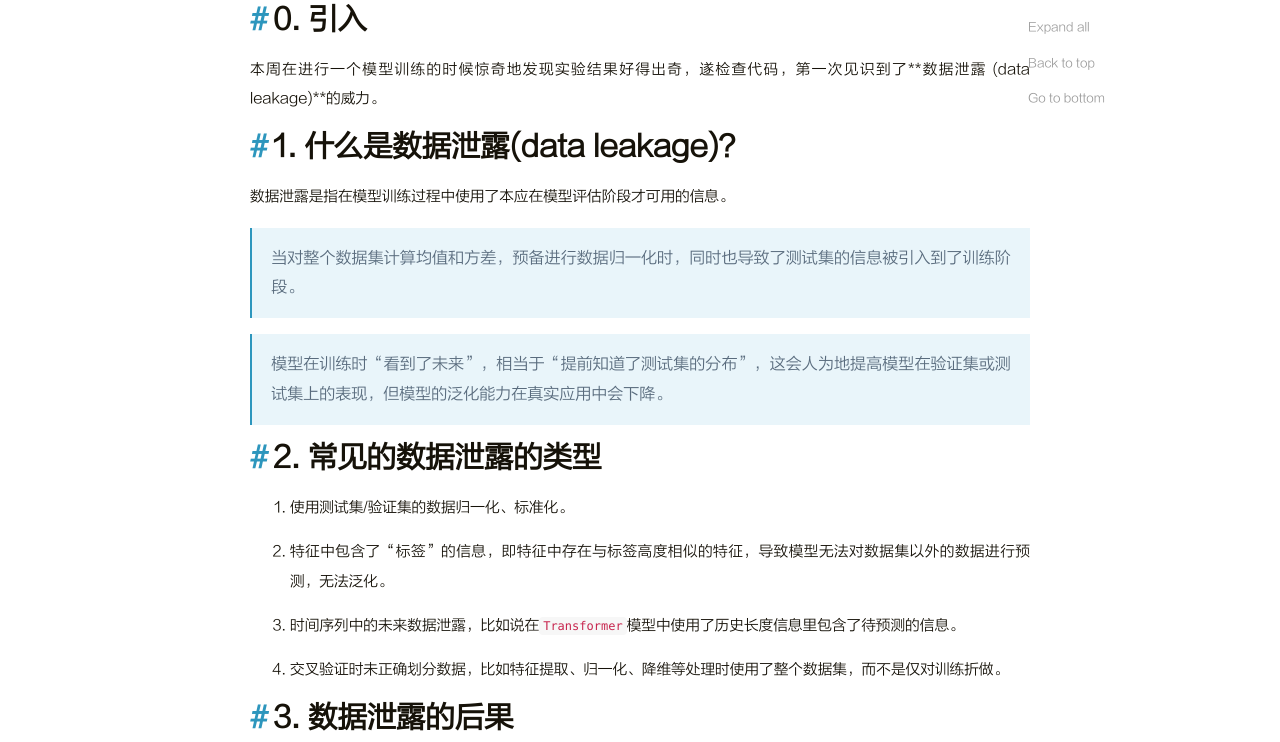
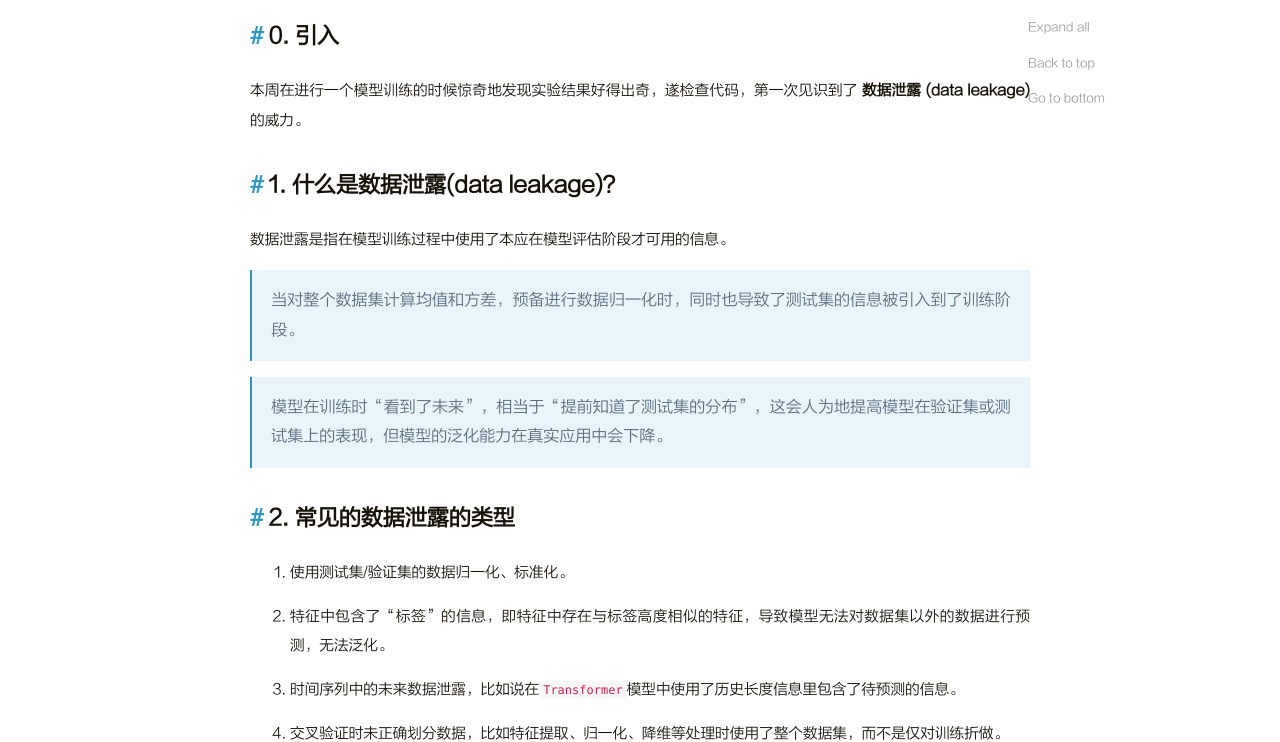
Before and after one commit to Regina-G-AK/Regina-G-AK.github.io, a plain HTML site: page 2025/05/16/数据处理（II）/index.html in a window 1280 px wide. Shown: the part 215-957 px from the top of the page. Drawn offline with Linux system fonts and the light colour scheme.

Commit message:
Site updated: 2025-05-16 14:54:58

```diff
--- a/2025/05/16/数据处理（II）/index.html
+++ b/2025/05/16/数据处理（II）/index.html
@@ -221,15 +221,15 @@
         </header>
 
         <div class="post-content">
-            <h1 id="0-引入"><a href="#0-引入" class="headerlink" title="0. 引入"></a>0. 引入</h1><p>本周在进行一个模型训练的时候惊奇地发现实验结果好得出奇，遂检查代码，第一次见识到了**数据泄露 (data leakage)**的威力。</p>
-<h1 id="1-什么是数据泄露-data-leakage-？"><a href="#1-什么是数据泄露-data-leakage-？" class="headerlink" title="1. 什么是数据泄露(data leakage)？"></a>1. 什么是数据泄露(data leakage)？</h1><p>数据泄露是指在模型训练过程中使用了本应在模型评估阶段才可用的信息。</p>
+            <h2 id="0-引入"><a href="#0-引入" class="headerlink" title="0. 引入"></a>0. 引入</h2><p>本周在进行一个模型训练的时候惊奇地发现实验结果好得出奇，遂检查代码，第一次见识到了 <strong>数据泄露 (data leakage)</strong> 的威力。</p>
+<h2 id="1-什么是数据泄露-data-leakage-？"><a href="#1-什么是数据泄露-data-leakage-？" class="headerlink" title="1. 什么是数据泄露(data leakage)？"></a>1. 什么是数据泄露(data leakage)？</h2><p>数据泄露是指在模型训练过程中使用了本应在模型评估阶段才可用的信息。</p>
 <blockquote>
 <p>当对整个数据集计算均值和方差，预备进行数据归一化时，同时也导致了测试集的信息被引入到了训练阶段。</p>
 </blockquote>
 <blockquote>
 <p>模型在训练时“看到了未来”，相当于“提前知道了测试集的分布”，这会人为地提高模型在验证集或测试集上的表现，但模型的泛化能力在真实应用中会下降。</p>
 </blockquote>
-<h1 id="2-常见的数据泄露的类型"><a href="#2-常见的数据泄露的类型" class="headerlink" title="2. 常见的数据泄露的类型"></a>2. 常见的数据泄露的类型</h1><ol>
+<h2 id="2-常见的数据泄露的类型"><a href="#2-常见的数据泄露的类型" class="headerlink" title="2. 常见的数据泄露的类型"></a>2. 常见的数据泄露的类型</h2><ol>
 <li><p>使用测试集&#x2F;验证集的数据归一化、标准化。</p>
 </li>
 <li><p>特征中包含了“标签”的信息，即特征中存在与标签高度相似的特征，导致模型无法对数据集以外的数据进行预测，无法泛化。</p>
@@ -239,7 +239,7 @@
 <li><p>交叉验证时未正确划分数据，比如特征提取、归一化、降维等处理时使用了整个数据集，而不是仅对训练折做。</p>
 </li>
 </ol>
-<h1 id="3-数据泄露的后果"><a href="#3-数据泄露的后果" class="headerlink" title="3. 数据泄露的后果"></a>3. 数据泄露的后果</h1><ul>
+<h2 id="3-数据泄露的后果"><a href="#3-数据泄露的后果" class="headerlink" title="3. 数据泄露的后果"></a>3. 数据泄露的后果</h2><ul>
 <li><p>评价不可信：实验结果不再代表模型在未知数据上的性能，因为实际上在训练时已经“利用”了测试集的信息，相当于在训练过程中模型已经被泄题。</p>
 </li>
 <li><p>泛化能力下降：在部署阶段，模型面对新数据时，数据分布可能与训练时的整体均值、方差不同，导致性能大幅下降。</p>
```
